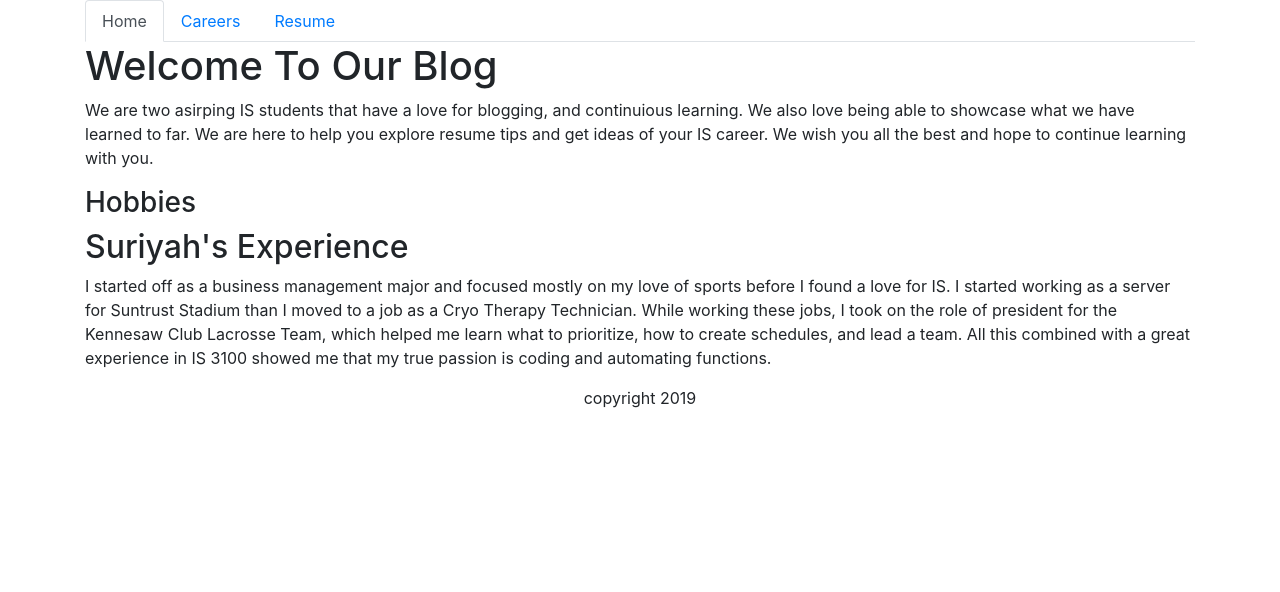
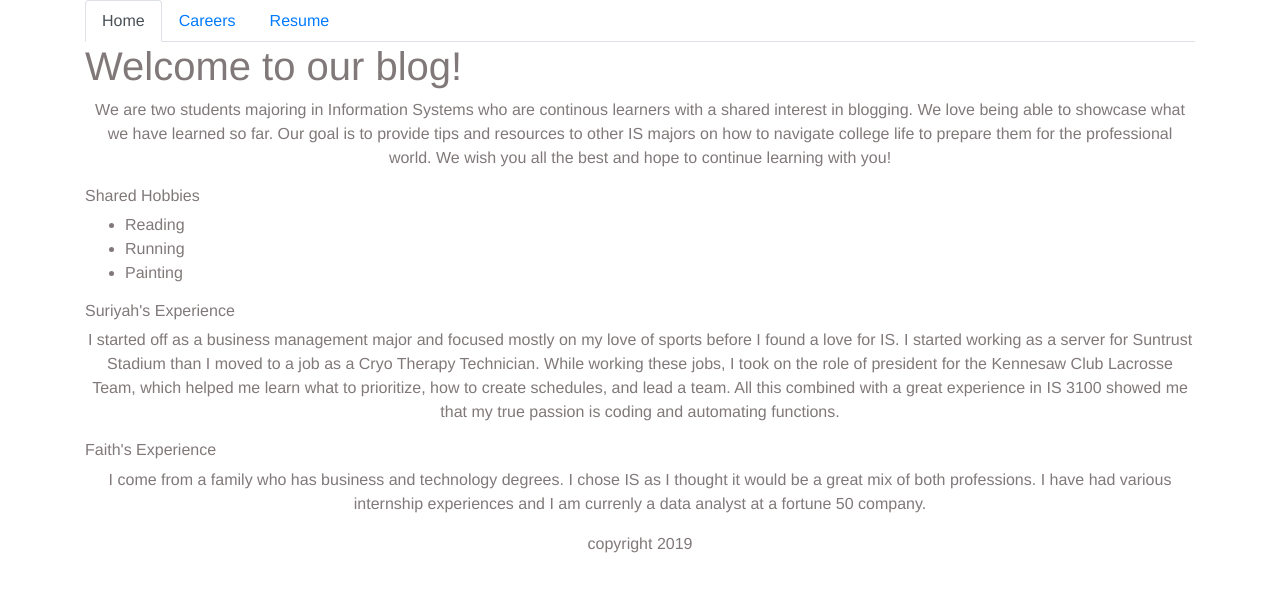
Before and after one commit to ksu-is/flask-mini-blog, a Flask app: page /home in a window 1280 px wide. Shown: the top 592 px of the page. Run offline with Flask 2, Linux system fonts and the light colour scheme; some libraries are stand-ins or nearby versions.

Commit message:
Updated css directory due to it not being in its own folder.

```diff
--- a/templates/static/main.css
+++ b/static/css/mainpage.css
@@ -2,5 +2,9 @@ body {
     margin: 0;
     padding: 0;
     font-family: "Helvetica Neue", Helvetica, Arial, sans-serif;
-    color: rgb(57, 106, 137);
+    color: rgb(129, 121, 121);
   }
+
+p {
+  text-align: center;
+}
--- a/templates/base.html
+++ b/templates/base.html
@@ -7,10 +7,13 @@
 <link rel="stylesheet" href="https://cdnjs.cloudflare.com/ajax/libs/twitter-bootstrap/4.4.1/css/bootstrap.min.css">
 <link rel="stylesheet" href="https://cdnjs.cloudflare.com/ajax/libs/font-awesome/5.11.2/css/all.min.css">
 <link rel="stylesheet" href="style.css">
+<link rel="stylesheet" href="{{ url_for('static', filename='css/mainpage.css') }}">
 <title>my blog</title>
 </head>
 <body>
-    <div class="container">
+
+     <div class="container">
+
 
         <!--navbar-->
         <ul class="nav nav-tabs nav-stacked">
@@ -18,14 +21,13 @@
                 <a href="/home" class="nav-link active">Home</a>
             </li>
             <li class="nav-item">
-                <a href="{{url_for('careers')}}" class="nav-link">Careers</a>
+                <a href="/careers" class="nav-link">Careers</a>
             </li>
             <li class="nav-item">
                 <a href="/resume" class="nav-link">Resume</a>
             </li>
         </ul>
         <!--navbar-->
-
 
         {% block content %}
         {% endblock content %}
--- a/templates/home.html
+++ b/templates/home.html
@@ -14,21 +14,32 @@
 
 
     <!--start here-->
-    <h1>Welcome To Our Blog</h1>
-     <p>We are two asirping IS students that have a love for blogging, and continuious learning. We also love being able to showcase what
-        we have learned to far. We are here to help you explore resume tips and get ideas of your IS career. We wish you all the best and
-        hope to continue learning with you.</p>
-        <h3>Hobbies</h3>
+    <div>
+    <h1>Welcome to our blog!</h1>
+     <p>We are two students majoring in Information Systems  who are continous learners with a shared interest
+         in blogging. We love being able to showcase what we have learned so far. Our goal is to provide tips and resources to other IS majors on how to navigate college life to prepare them for the professional world.
+         We wish you all the best and hope to continue learning with you!
+     </p>
+        <h6>Shared Hobbies</h6>
+        <ul>
+            <li>Reading</li>
+            <li>Running</li>
+            <li>Painting</li>
+        </ul>
 
-        <h2>Suriyah's Experience</h2>
+        <h6>Suriyah's Experience</h6>
             <p>I started off as a business management major and focused mostly on my love of sports before I found a love for IS.
                 I started working as a server for Suntrust Stadium than I moved to a job as a Cryo Therapy Technician. While working
                 these jobs, I took on the role of president for the Kennesaw Club Lacrosse Team, which helped me learn what to prioritize, how
                 to create schedules, and lead a team. All this combined with a great experience in IS 3100 showed me that my true passion
                 is coding and automating functions.
             </p>
+        <h6>Faith's Experience</h6>
+        <p>I come from a family who has business and technology degrees. I chose IS as I thought it would be a great mix of both professions. I have had various
+            internship experiences and I am currenly a data analyst at a fortune 50 company.
+        </p>
 
-
+     </div>
 
 
 
```
Also changed, not shown: app.py (line endings or trailing spaces).
